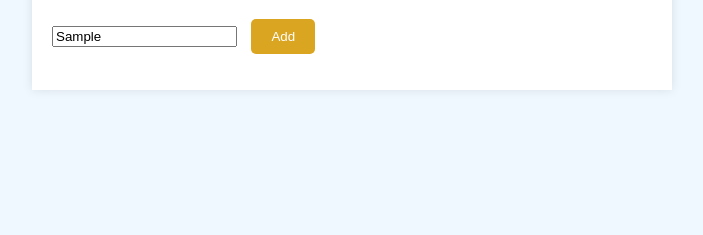
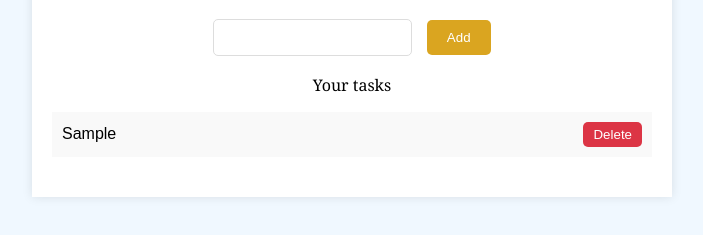
Before and after one commit to beylar/ToDo-List, a plain HTML site: page index.html in a window 1280 px wide. Both pictures are taken after typing "Sample" into the empty fields and a click on the button "Add". Shown: the part 81-316 px from the top of the page, without its empty margins (288-991 px from the left). Drawn offline with Linux system fonts and the light colour scheme.

Commit message:
DOM manipulation

```diff
--- a/index.html
+++ b/index.html
@@ -9,9 +9,12 @@
 <body>
     <div class="container">
         <h1>Schedule your day</h1>
-        <label for="task" style="font-family: Georgia, 'Times New Roman', Times, serif;"></label>
+        <form id = 'form'>
             <input type="text" id="input" placeholder="">
             <button type="submit" style="background-color: goldenrod;">Add</button>
+            <br><br>
+            <label for = "tasks" style="font-family: Georgia, 'Times New Roman', Times, serif;">Your tasks</label>
+
             <ul id="list">
 
             </ul>
--- a/index.js
+++ b/index.js
@@ -1,23 +1,27 @@
-
 var todoForm = document.getElementById('form');
 var todoInput = document.getElementById('input');
 var todoList = document.getElementById('list');
 
-    todoForm.addEventListener('submit', function() {
-        if (todoInput.value.trim() === '') return;
+todoForm.addEventListener('submit', function(event) {
+    event.preventDefault();
+    if (todoInput.value !== ''){
         addTodo(todoInput.value);
         todoInput.value = '';
+    }
+    else {
+        alert('Please enter a task to be added!');
+    }
 });
 
 function addTodo(text) {
-        const li = document.createElement('li');
+    let li = document.createElement('li');
     li.textContent = text;
-        const deleteButton = document.createElement('button');
+    let deleteButton = document.createElement('button');
     deleteButton.textContent = 'Delete';
     deleteButton.classList.add('delete-btn');
     deleteButton.addEventListener('click', function() {
         todoList.removeChild(li);
     });
-        li.appendChild(deleteBtn);
+    li.appendChild(deleteButton);
     todoList.appendChild(li);
 }
--- a/style.css
+++ b/style.css
@@ -11,6 +11,7 @@ body {
     padding: 20px;
     background-color: #fff;
     box-shadow: 0 0 10px rgba(0, 0, 0, 0.1);
+    text-align: center;
 }
 
 h1 {
@@ -18,13 +19,12 @@ h1 {
     color: #333;
 }
 
-#todo-form {
-    display: flex;
+#form {
     justify-content: center;
     margin-bottom: 20px;
 }
 
-#todo-input {
+#input {
     flex-grow: 1;
     padding: 10px;
     border: 1px solid #ddd;
```
Lines whose indentation alone changed are shown as unchanged.
